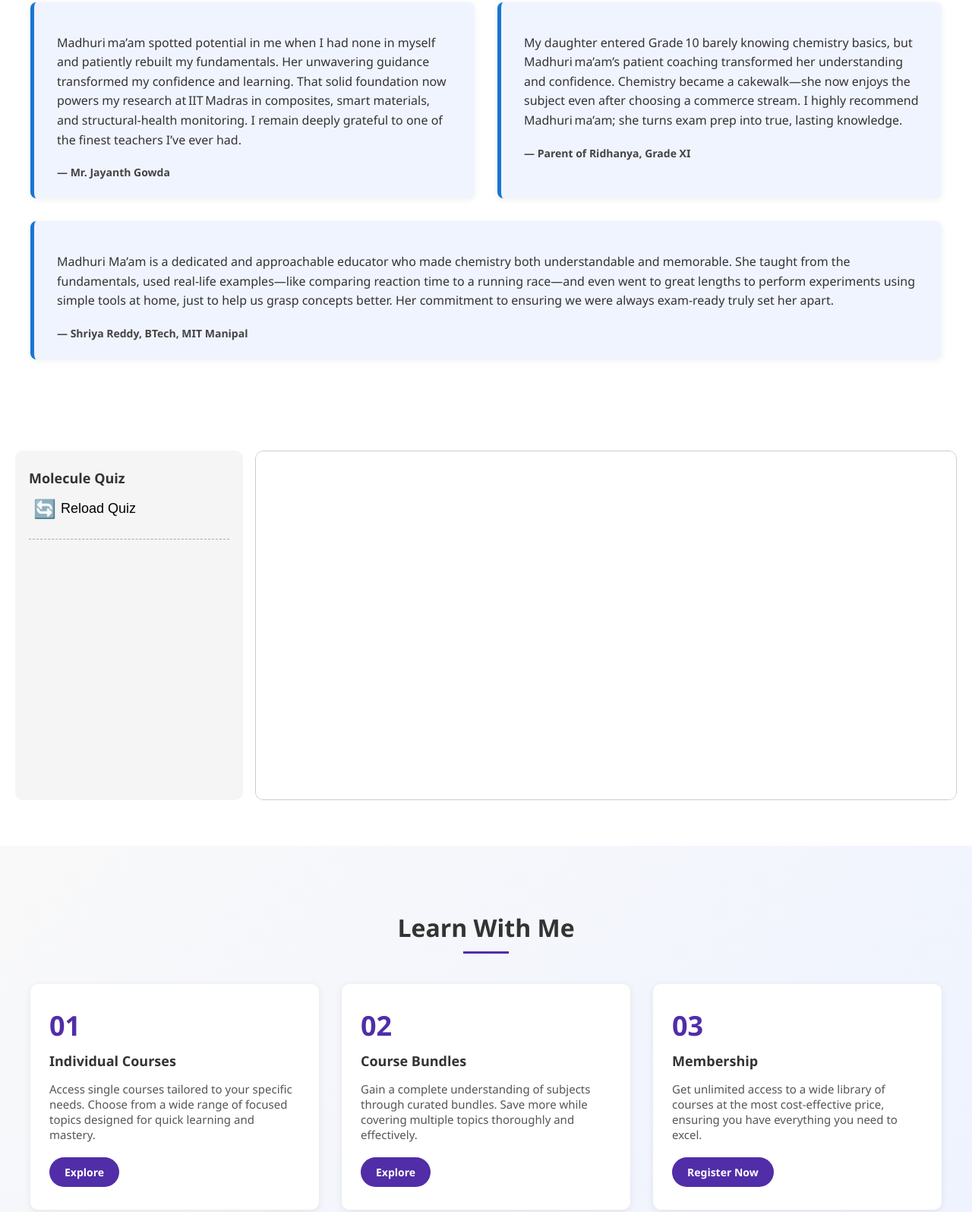
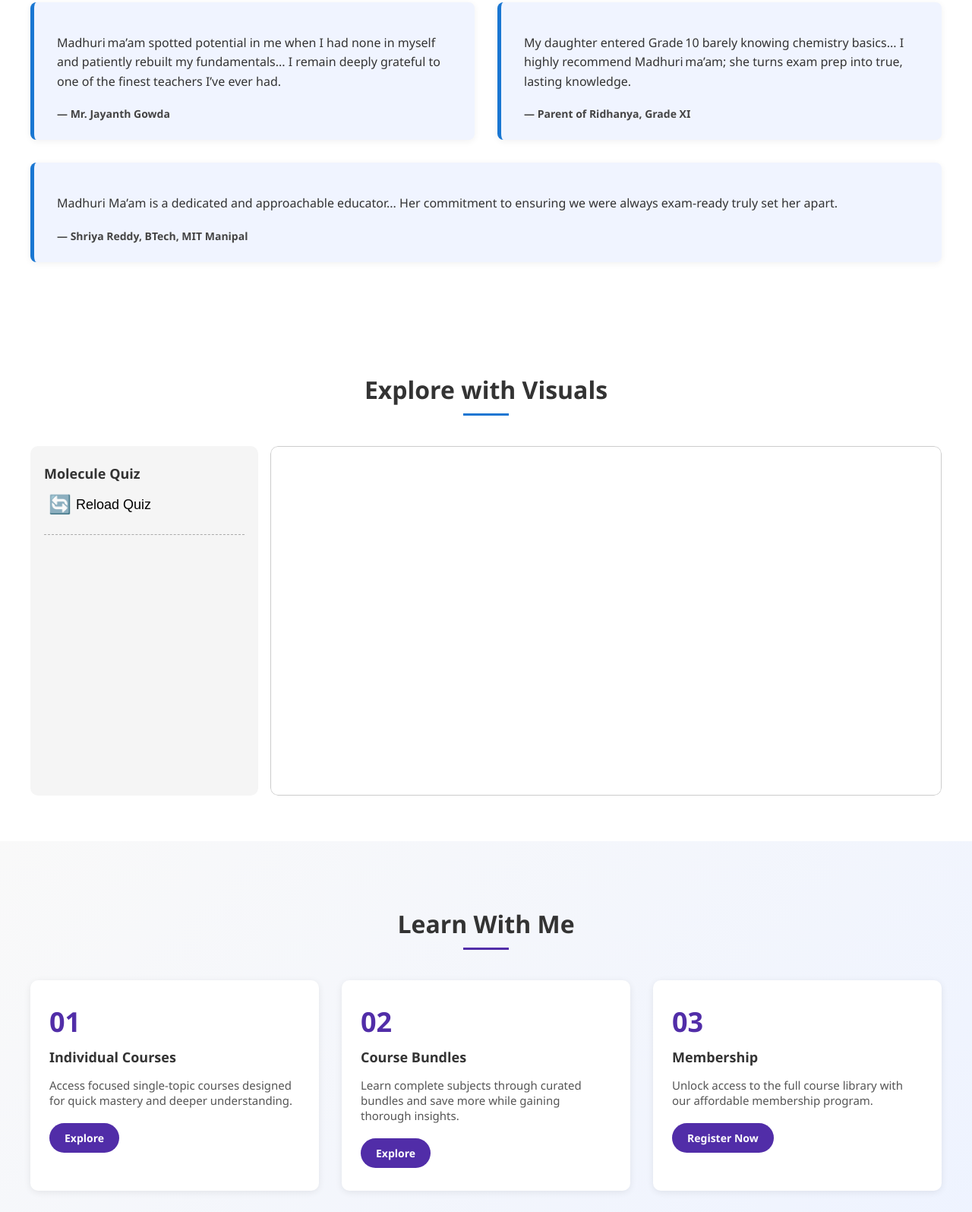
Before and after one commit to singhal123/madhuri_gowda, a plain HTML site: page home_sections.html in a window 1280 px wide. Shown: the part 180-1775 px from the top of the page at 76% size. Drawn offline with Linux system fonts and the light colour scheme; a script that the page names is missing.

Commit message:
Update home_sections.html

```diff
--- a/home_sections.html
+++ b/home_sections.html
@@ -59,13 +59,30 @@
     }
 
     /* ---------- Molecule Quiz Section ---------- */
+    .quiz-wrapper {
+      padding: 60px 20px;
+      background-color: #ffffff;
+      text-align: center;
+    }
+    .quiz-wrapper h2 {
+      font-size: 32px;
+      margin-bottom: 10px;
+    }
+    .quiz-wrapper .underline {
+      width: 60px;
+      height: 3px;
+      background-color: #1976d2;
+      margin: 0 auto 40px;
+    }
+
     .app {
       display: grid;
       grid-template-columns: 300px 1fr;
       column-gap: 16px;
-      height: 460px;
-      padding: 60px 20px;
-      background-color: #fff;
+      height: auto;
+      max-width: 1200px;
+      margin: 0 auto;
+      text-align: left;
     }
     .sidebar {
       background: #f5f5f5;
@@ -125,6 +142,7 @@
     }
     .viewer-wrap {
       position: relative;
+      height: 460px;
       border-radius: 10px;
       overflow: hidden;
     }
@@ -138,10 +156,9 @@
     @media (max-width: 700px) {
       .app {
         grid-template-columns: 1fr;
-        height: auto;
       }
       .viewer-wrap {
-        height: 320px;
+        height: 360px;
         margin-top: 16px;
       }
     }
@@ -149,7 +166,7 @@
     /* ---------- Learn With Me Section ---------- */
     .learn-section {
       background: linear-gradient(135deg, #f9f9f9, #eef3ff);
-      padding: 60px 20px;
+      padding: 60px 20px 80px;
       text-align: center;
     }
     .learn-section h2 {
@@ -219,7 +236,9 @@
       .testimonial-card, .learn-card {
         flex: 1 1 100%;
       }
-      .testimonials-section h2, .learn-section h2 {
+      .testimonials-section h2,
+      .learn-section h2,
+      .quiz-wrapper h2 {
         font-size: 24px;
       }
     }
@@ -233,21 +252,24 @@
   <div class="underline"></div>
   <div class="testimonial-grid">
     <div class="testimonial-card">
-      <p>Madhuri ma’am spotted potential in me when I had none in myself and patiently rebuilt my fundamentals. Her unwavering guidance transformed my confidence and learning. That solid foundation now powers my research at IIT Madras in composites, smart materials, and structural‑health monitoring. I remain deeply grateful to one of the finest teachers I’ve ever had.</p>
+      <p>Madhuri ma’am spotted potential in me when I had none in myself and patiently rebuilt my fundamentals... I remain deeply grateful to one of the finest teachers I’ve ever had.</p>
       <div class="testimonial-author">— Mr. Jayanth Gowda</div>
     </div>
     <div class="testimonial-card">
-      <p>My daughter entered Grade 10 barely knowing chemistry basics, but Madhuri ma’am’s patient coaching transformed her understanding and confidence. Chemistry became a cakewalk—she now enjoys the subject even after choosing a commerce stream. I highly recommend Madhuri ma’am; she turns exam prep into true, lasting knowledge.</p>
+      <p>My daughter entered Grade 10 barely knowing chemistry basics... I highly recommend Madhuri ma’am; she turns exam prep into true, lasting knowledge.</p>
       <div class="testimonial-author">— Parent of Ridhanya, Grade XI</div>
     </div>
     <div class="testimonial-card">
-      <p>Madhuri Ma’am is a dedicated and approachable educator who made chemistry both understandable and memorable. She taught from the fundamentals, used real-life examples—like comparing reaction time to a running race—and even went to great lengths to perform experiments using simple tools at home, just to help us grasp concepts better. Her commitment to ensuring we were always exam-ready truly set her apart.</p>
+      <p>Madhuri Ma’am is a dedicated and approachable educator... Her commitment to ensuring we were always exam-ready truly set her apart.</p>
       <div class="testimonial-author">— Shriya Reddy, BTech, MIT Manipal</div>
     </div>
   </div>
 </section>
 
 <!-- Molecule Quiz Section -->
+<section class="quiz-wrapper">
+  <h2>Explore with Visuals</h2>
+  <div class="underline"></div>
   <div class="app">
     <div class="sidebar">
       <h2>Molecule Quiz</h2>
@@ -260,6 +282,7 @@
     </div>
     <div class="viewer-wrap"><div id="viewer"></div></div>
   </div>
+</section>
 
 <!-- Learn With Me Section -->
 <section class="learn-section">
@@ -269,19 +292,19 @@
     <div class="learn-card">
       <div class="step-number">01</div>
       <h3>Individual Courses</h3>
-      <p>Access single courses tailored to your specific needs. Choose from a wide range of focused topics designed for quick learning and mastery.</p>
+      <p>Access focused single-topic courses designed for quick mastery and deeper understanding.</p>
       <a href="https://madhurigowda.graphy.com/s/store" onclick="window.top.location.href=this.href; return false;">Explore</a>
     </div>
     <div class="learn-card">
       <div class="step-number">02</div>
       <h3>Course Bundles</h3>
-      <p>Gain a complete understanding of subjects through curated bundles. Save more while covering multiple topics thoroughly and effectively.</p>
+      <p>Learn complete subjects through curated bundles and save more while gaining thorough insights.</p>
       <a href="#">Explore</a>
     </div>
     <div class="learn-card">
       <div class="step-number">03</div>
       <h3>Membership</h3>
-      <p>Get unlimited access to a wide library of courses at the most cost-effective price, ensuring you have everything you need to excel.</p>
+      <p>Unlock access to the full course library with our affordable membership program.</p>
       <a href="https://madhurigowda.graphy.com/contactus" onclick="window.top.location.href=this.href; return false;">Register Now</a>
     </div>
   </div>
```
Lines whose indentation alone changed are shown as unchanged.
